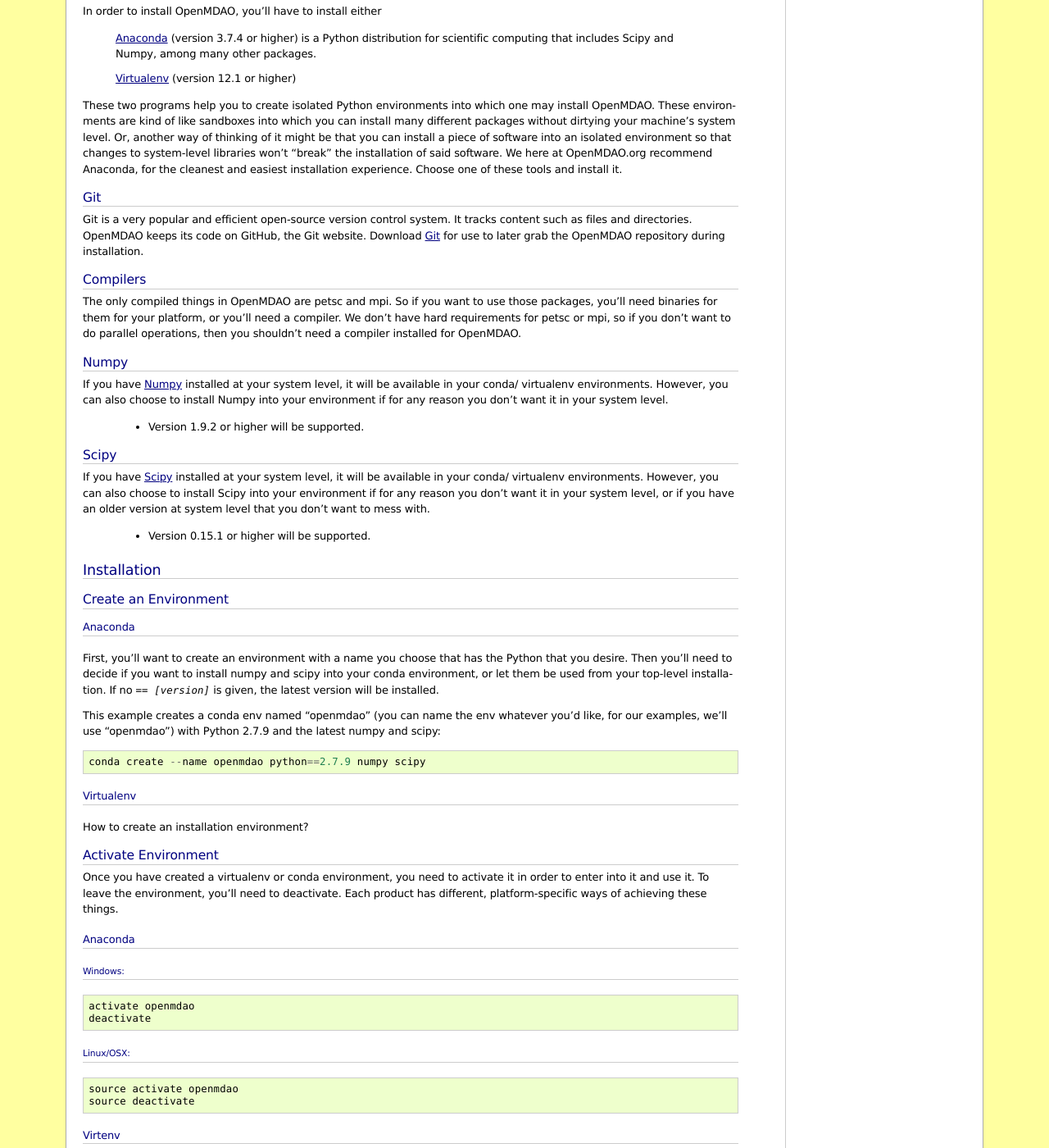
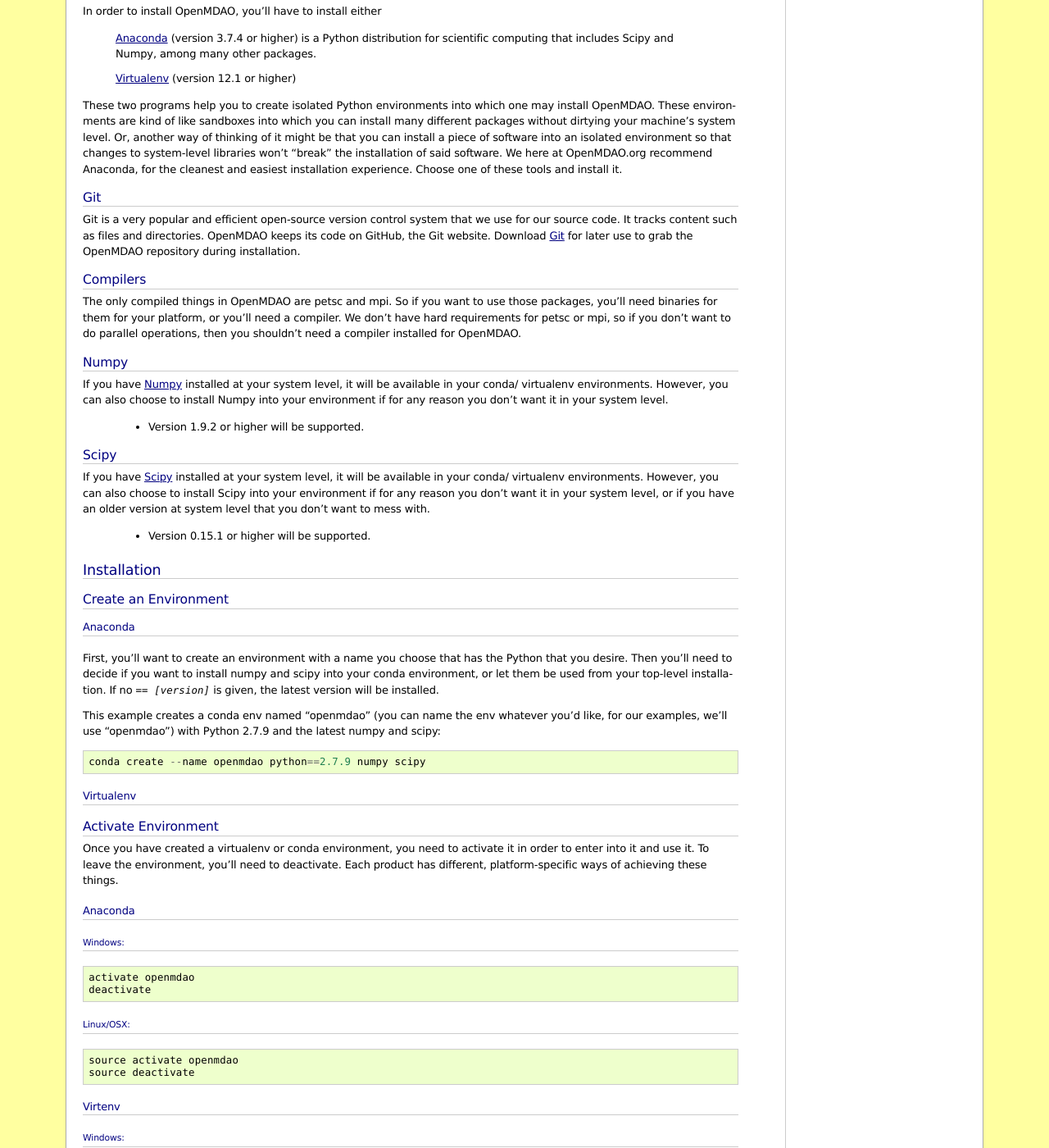
Before and after one commit to OpenMDAO/OpenMDAO1, a Sphinx documentation site: the page built from openmdao/docs/getting-started/index.rst, in a window 1280 px wide and 1400 px high, scrolled down 1154 px. Shown: the whole window at 82% size. Built offline with Sphinx 7.4.7, drawn with Linux system fonts in a browser that asks for light colours; pages that are not in the unit, such as notebooks, are missing from menus; some of the changed text lies outside the part shown.

Commit message:
some clean-up for merge

```diff
--- a/openmdao/docs/getting-started/index.rst
+++ b/openmdao/docs/getting-started/index.rst
@@ -126,9 +126,9 @@ Choose one of these tools and install it.
 
 Git
 +++
-Git is a very popular and efficient open-source version control system.
+Git is a very popular and efficient open-source version control system that we use for our source code.
 It tracks content such as files and directories. OpenMDAO keeps its code on GitHub, the Git website.
-Download Git_ for use to later grab the OpenMDAO repository during installation.
+Download Git_ for later use to grab the OpenMDAO repository during installation.
 
 .. _Git: http://git-scm.com/download
 
@@ -189,7 +189,7 @@ numpy and scipy:
 Virtualenv
 ----------
 
-How to create an installation environment?
+
 
 
 Activate Environment
```
Also changed, not shown: other parts of openmdao/docs/getting-started/index.rst (+6 -9 lines), 1 other file.
